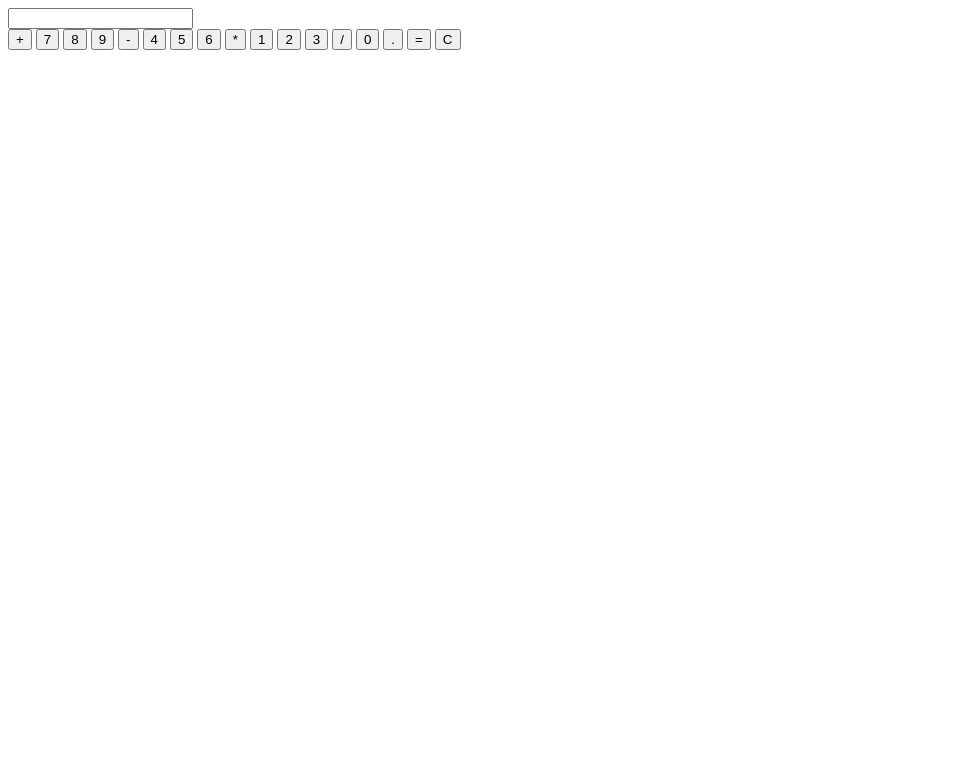
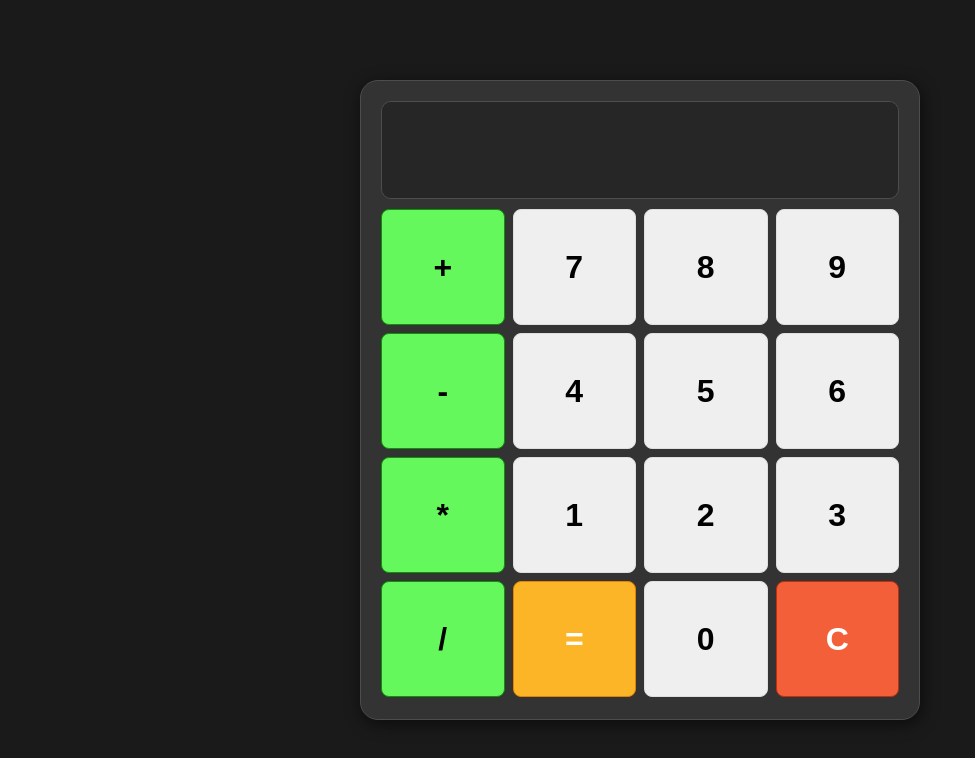
Before and after one commit to Aswinsankartk/calculator-odin, a plain HTML site: page index.html in a window 1280 px wide. Shown: the whole page, without its empty margins (0-975 px from the left). Drawn offline with Linux system fonts and the light colour scheme.

Commit message:
Add basic calculation function using eval()

```diff
--- a/index.html
+++ b/index.html
@@ -8,30 +8,27 @@
 </head>
 <body>
     <div id="calculator">
-        <div id="display">
-            <input readonly>
+        <div id="screen-div">
+            <input class="screen" type="text" readonly>
         </div>
         <div class="buttons">
-            <button onclick="appendtoDisplay('+')">+</button>
-            <button onclick="appendtoDisplay('7')">7</button>
-            <button onclick="appendtoDisplay('8')">8</button>
-            <button onclick="appendtoDisplay('9')">9</button>
-            <button onclick="appendtoDisplay('-')">-</button>
-            <button onclick="appendtoDisplay('4')">4</button>
-            <button onclick="appendtoDisplay('5')">5</button>
-            <button onclick="appendtoDisplay('6')">6</button>
-            <button onclick="appendtoDisplay('*')">*</button>
-            <button onclick="appendtoDisplay('1')">1</button>
-            <button onclick="appendtoDisplay('2')">2</button>
-            <button onclick="appendtoDisplay('3')">3</button>
-            <button onclick="appendtoDisplay('/')">/</button>
-            <button onclick="appendtoDisplay('0')">0</button>
-            <button onclick="appendtoDisplay('.')">.</button>
-            <button onclick="calculate()">=</button>
-            <button onclick="clearDisplay()">C</button>
-
+            <button class="operator">+</button>
+            <button class="operand">7</button>
+            <button class="operand">8</button>
+            <button class="operand">9</button>
+            <button class="operator">-</button>
+            <button class="operand">4</button>
+            <button class="operand">5</button>
+            <button class="operand">6</button>
+            <button class="operator">*</button>
+            <button class="operand">1</button>
+            <button class="operand">2</button>
+            <button class="operand">3</button>
+            <button class="operator">/</button>
+            <button class="equal">=</button>
+            <button class="operand">0</button>
+            <button class="clear" onclick="clearDisplay()">C</button>
         </div>
-
     </div>
     <script src="script.js" defer></script>
 </body>
--- a/script.js
+++ b/script.js
@@ -0,0 +1,27 @@
+const buttons=document.querySelectorAll('button');
+var screen=document.querySelector('.screen');
+var calculation;
+buttons.forEach(button => {
+    button.addEventListener('click',()=>{
+    if(button.innerText==="C"){
+        screen.value="";
+    } else if(button.innerText==="=") {
+        try{
+            var answer=calculate();
+        screen.value=answer;
+        } catch {
+            screen.value="Error";
+        }
+    } else {
+        screen.value+=button.innerText;
+    }})
+});
+function clearDisplay(){
+    screen.value="";
+}
+function calculate(){
+    var answer=eval(screen.value);
+    console.log(answer);
+    return answer;
+
+}
--- a/style.css
+++ b/style.css
@@ -0,0 +1,72 @@
+*{
+    box-sizing: border-box;
+    font-weight: 600;
+}
+body{
+    background-color: hsl(0, 0%, 10%);
+    height: 100vh;
+    margin: 0;
+    padding:0;
+    display: flex;
+    justify-content: center;
+    align-items: center;
+}
+#calculator{
+    padding:20px;
+    background-color: hsl(0, 0%, 20%);
+    width: 35rem;
+    height:40rem;
+    border: 1px solid hsl(0, 0%, 30%);
+    border-radius: 18px;
+    box-shadow: 2px 4px 15px 1px hsla(0, 0%, 0%, 0.5);
+}
+#screen-div{
+    margin-bottom: 10px;
+    border-radius: 10px;
+    overflow: hidden;
+    border: 1px solid hsl(0, 0%, 30%);
+}
+#screen-div>input{
+    width: 100%;
+    height: 6rem;
+    border: none;
+    background-color: hsl(0, 0%, 15%);
+    color: #fff;
+    font-size: 2.5rem;
+    padding-left: 1rem;
+}
+.buttons{
+    display: grid;
+    row-gap: 8px;
+    column-gap: 8px;
+    grid-template-columns: repeat(4,1fr);
+    grid-template-rows: repeat(4,1fr);
+    height: 30.5rem;
+}
+button{
+    border: none;
+    padding: 1.5rem;
+    border: solid 1px hsl(0, 0%, 87%);
+    border-radius: 8px;
+    font-size: 2rem;
+}
+.operator{
+    background-color: hsl(117, 92%, 67%);
+    border: 1px solid hsl(117, 92%, 30%);
+}
+.equal{
+    background-color: hsl(40, 97%, 57%);
+    border: 1px solid hsl(34, 100%, 45%);
+    color: #fff;
+}
+.clear{
+    background-color: hsl(12, 89%, 59%);
+    border: 1px solid hsl(12, 89%, 40%);
+    color: #fff;
+}
+button:hover{
+    scale: 1.01;
+}
+button:active{
+    scale: 0.9;
+}
```
